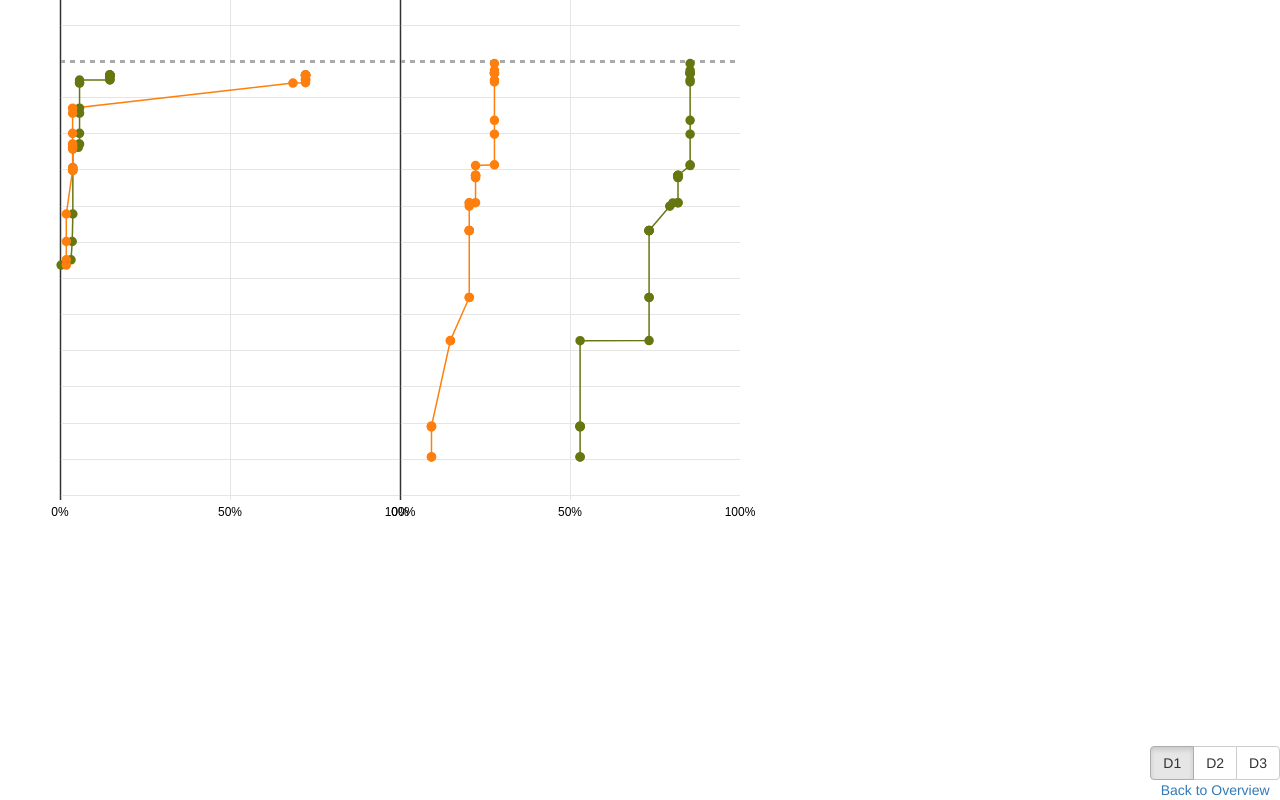
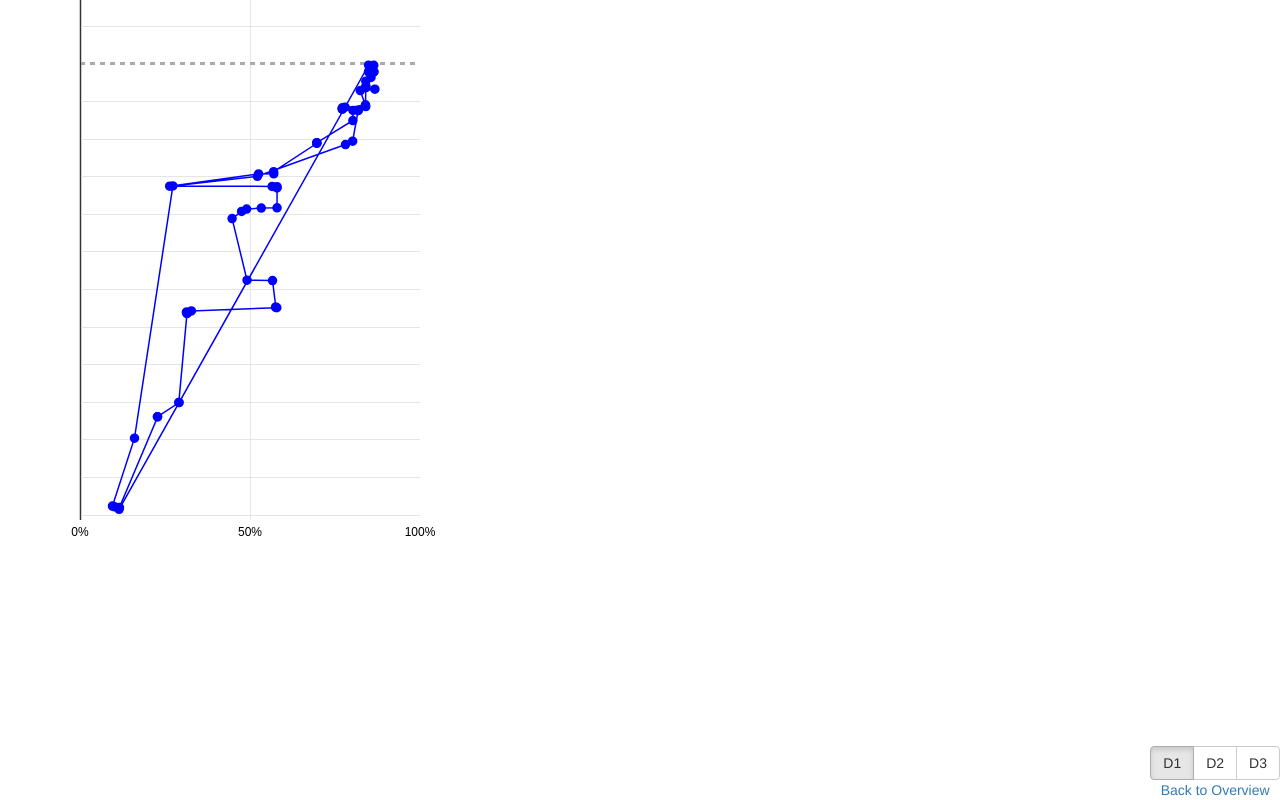
Before and after one commit to nashid/teamline, a plain HTML site: page src/frontend/index.html in a window 1280 px wide. Drawn offline with Linux system fonts and the light colour scheme.

Commit message:
continued but stuck on grade chart

```diff
--- a/src/frontend/css/teamline.scss
+++ b/src/frontend/css/teamline.scss
@@ -55,7 +55,7 @@ body {
   overflow: auto;
 
   svg {
-    margin-left: -160px;
+    //margin-left: -160px;
     float: left;
 
     .nv-lineChart {
--- a/src/frontend/js/teamline.js
+++ b/src/frontend/js/teamline.js
@@ -39,15 +39,29 @@
 	var props = {
 		passRate: {
 			label: function (username) {
-				return username + ' pass rate contribution';
+				if (username) {
+					return username + ' pass rate contribution';
+				} else {
+					return 'Team pass rate';
+				}
 			},
 			color: '#ff7f0e'
 		},
 		coverage: {
 			label: function (username) {
-				return username + ' coverage contribution';
+				if (username) {
+					return username + ' coverage contribution';
+				} else {
+					return 'Team coverage';
+				}
 			},
 			color: '#667711'
+		},
+		grade: {
+			label: function() {
+				return 'Team grade';
+			},
+			color: 'blue'
 		}
 	};
 
@@ -154,13 +168,11 @@
 			data: [chartData[username].coverage, chartData[username].passRate],
 			selector: '#' + getChartId(username),
 			x: function(commit) {
-				var percentValue;
 				if (commit.type === 'passRate') {
-					percentValue = commit.passCountAccumulated / totalPassCount * 100;
+					return commit.passCountAccumulated / totalPassCount * 100;
 				} else {
-					percentValue = commit.coverageContribAccumulated;
+					return commit.coverageContribAccumulated;
 				}
-				return percentValue;
 			},
 			y: function(commit) {
 				return commit.timestamp;
@@ -169,8 +181,23 @@
 		});
 	}
 
-	function drawGradeChart(chartData) {
-		var a = 1;
+	function drawGradeChart(deliverable, chartData) {
+		drawChart({
+			data: [/*chartData.coverage, chartData.passRate,*/ chartData.grade],
+			selector: '#grade-chart',
+			x: function(commit) {
+				var options = {
+					passRate: 100 * commit.passTests.length / (commit.passTests.length + commit.failTests.length + commit.skipTests.length),
+					grade: parseFloat(commit.grade),
+					coverage: parseFloat(commit.coverage)
+				};
+				return options[commit.type];
+			},
+			y: function(commit) {
+				return commit.timestamp;
+			},
+			forceY: [deliverable.due-1209600000, deliverable.due+172800000]
+		});
 	}
 
 	// Draws a team chart based on the current global state
@@ -196,13 +223,18 @@
 			};
 		});
 
-		drawGradeChart({
-			passRate: createChartData('passRate', allCommits),
-			coverage: createChartData('coverage', allCommits)
+		allCommits.sort(function(commit1, commit2) {
+			return commit1.timestamp > commit2.timestamp;
+		});
+
+		drawGradeChart(targetDeliverable, {
+			grade: createChartData('grade', allCommits)//,
+			//passRate: createChartData('passRate', allCommits),
+			//coverage: createChartData('coverage', allCommits)
 		});
 
 		$.each(usernames, function(index, username) {
-			drawIndividualChart(targetDeliverable, username, totalPassCount, individualChartData);
+			//drawIndividualChart(targetDeliverable, username, totalPassCount, individualChartData);
 		});
 	}
 
@@ -311,7 +343,7 @@
 
 	// Set the initial global state
 	//updateState({ deliverableName: 'd1', view: 'overview' }); // show overview on page load
-	updateState({ deliverableName: 'd1', view: settings.views.team, teamName: 'team78' }); // show team on page load
+	updateState({ deliverableName: 'd1', view: settings.views.team, teamName: 'team178' }); // show team on page load
 
 	// Load the data for the initial state and call updateView when done
 	loadData(updateView);
```
Also changed, not shown: src/frontend/css/teamline.css.
